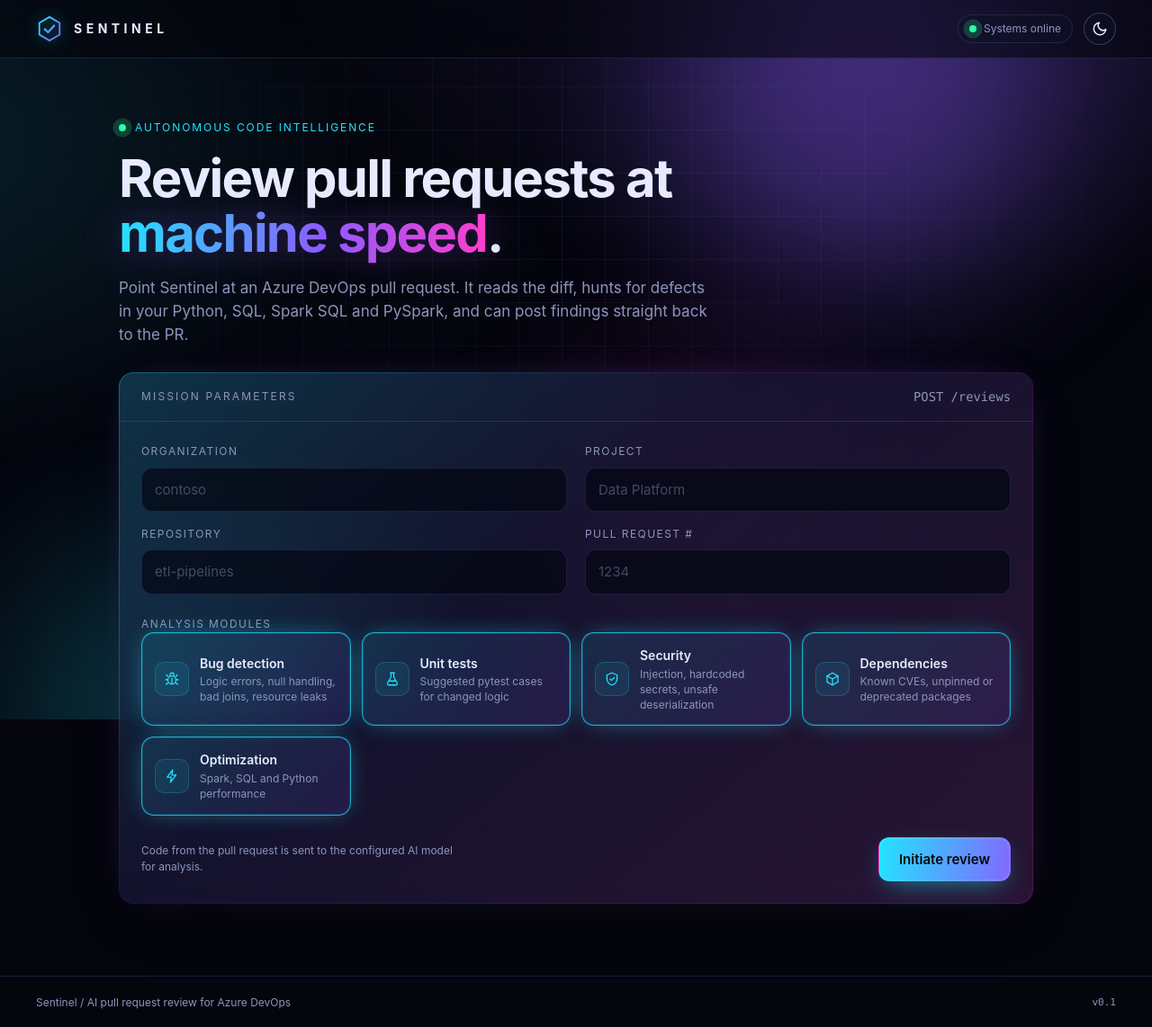
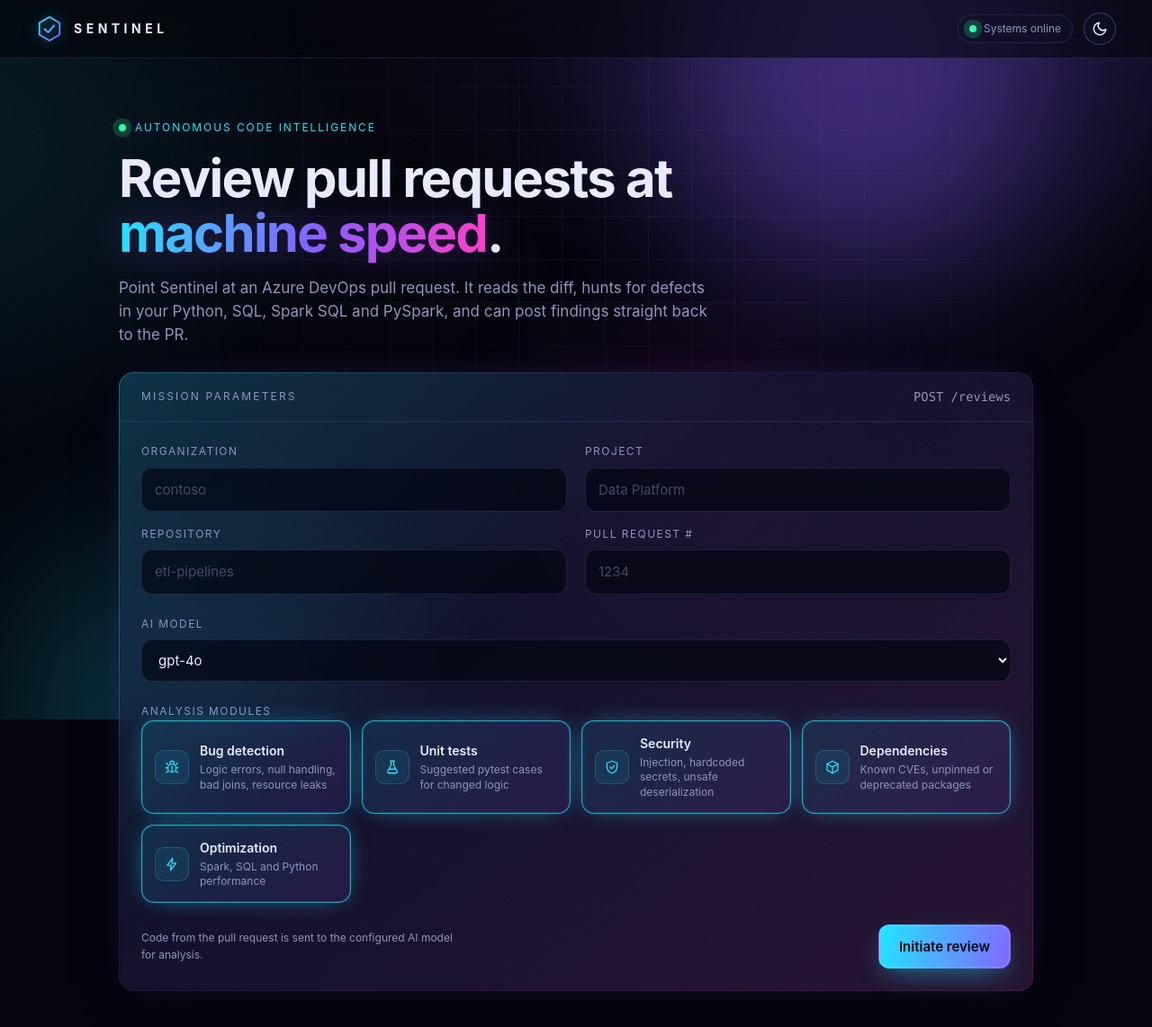
Before and after one commit to gouravbose27/sentinel, a FastAPI app: page / in a window 1280 px wide. Shown: the top 1142 px of the page at 90% size. Run offline with FastAPI, Linux system fonts and the light colour scheme; some libraries are stand-ins or nearby versions.

Commit message:
feat: Add model selection for AI reviews and update settings for available models

```diff
--- a/app/config.py
+++ b/app/config.py
@@ -12,6 +12,8 @@ class Settings(BaseSettings):
     openai_api_key: SecretStr = SecretStr("")
     openai_model: str = "gpt-4o"
     openai_base_url: str | None = None
+    # Comma-separated models users may pick in the UI; the default model is always included.
+    openai_models: str = "gpt-4o,gpt-4o-mini,gpt-4.1,gpt-4.1-mini"
     openai_temperature: float | None = 0.1
 
     ado_org: str = ""
@@ -39,6 +41,11 @@ class Settings(BaseSettings):
     block_on_severity: Severity = Severity.HIGH
 
     @property
+    def available_models(self) -> list[str]:
+        extra = (m.strip() for m in self.openai_models.split(","))
+        return list(dict.fromkeys([self.openai_model, *(m for m in extra if m)]))
+
+    @property
     def auto_categories(self) -> list[Category]:
         valid = {c.value for c in Category}
         parts = (p.strip() for p in self.auto_review_categories.split(","))
--- a/app/llm/openai_provider.py
+++ b/app/llm/openai_provider.py
@@ -12,8 +12,8 @@ log = logging.getLogger(__name__)
 class OpenAIProvider:
     """Swap `AsyncOpenAI` for `AsyncAzureOpenAI` here when moving to Azure OpenAI."""
 
-    def __init__(self, settings: Settings) -> None:
-        self._model = settings.openai_model
+    def __init__(self, settings: Settings, model: str | None = None) -> None:
+        self._model = model or settings.openai_model
         self._temperature = settings.openai_temperature
         self._client = AsyncOpenAI(
             api_key=settings.openai_api_key.get_secret_value(),
--- a/app/models/schemas.py
+++ b/app/models/schemas.py
@@ -111,6 +111,7 @@ class ReviewRequest(BaseModel):
     repo: str
     pr_id: int = Field(gt=0)
     categories: list[Category] = Field(min_length=1)
+    model: str | None = None
 
     @field_validator("org", "project", "repo", mode="before")
     @classmethod
--- a/app/review/runner.py
+++ b/app/review/runner.py
@@ -51,7 +51,7 @@ async def execute_job(
         async with AdoClient(job.request.org, settings.ado_pat.get_secret_value()) as ado:
             if auto and settings.status_check_enabled:
                 await _set_status(ado, job, "pending", "AI review in progress")
-            await run_review(job, ado=ado, llm=llm or OpenAIProvider(settings), settings=settings)
+            await run_review(job, ado=ado, llm=llm or OpenAIProvider(settings, job.request.model), settings=settings)
             if auto:
                 await _finish_auto(ado, job, settings)
     except Exception:
--- a/app/web/routes.py
+++ b/app/web/routes.py
@@ -24,7 +24,7 @@ def _render_form(request: Request, *, values: dict[str, str], selected: list[str
     return templates.TemplateResponse(
         request,
         "index.html",
-        {"categories": catalog(), "values": values, "selected": selected, "errors": errors},
+        {"categories": catalog(), "models": request.app.state.settings.available_models, "values": values, "selected": selected, "errors": errors},
         status_code=status_code,
     )
 
@@ -48,7 +48,7 @@ def _panel_context(job: ReviewJob) -> dict:
 async def index(request: Request) -> Response:
     settings: Settings = request.app.state.settings
     selected = [c.category.value for c in catalog() if c.available]
-    return _render_form(request, values={"org": settings.ado_org}, selected=selected, errors={})
+    return _render_form(request, values={"org": settings.ado_org, "model": settings.openai_model}, selected=selected, errors={})
 
 
 @router.post("/reviews")
@@ -59,14 +59,18 @@ async def create_review(
     repo: str = Form(""),
     pr_id: str = Form(""),
     categories: list[str] = Form(default=[]),
+    model: str = Form(""),
 ) -> Response:
     settings: Settings = request.app.state.settings
-    values = {"org": org, "project": project, "repo": repo, "pr_id": pr_id}
+    model = model or settings.openai_model
+    values = {"org": org, "project": project, "repo": repo, "pr_id": pr_id, "model": model}
     available = {c.value for c in REVIEWERS}
     chosen = [c for c in categories if c in available]
 
     errors: dict[str, str] = {}
-    if not settings.openai_api_key.get_secret_value():
+    if model not in settings.available_models:
+        errors["model"] = "Select a listed model."
+    elif not settings.openai_api_key.get_secret_value():
         errors["form"] = "OPENAI_API_KEY is not configured on the server."
     elif not settings.ado_pat.get_secret_value():
         errors["form"] = "ADO_PAT is not configured on the server."
@@ -76,7 +80,8 @@ async def create_review(
     review_request = None
     try:
         review_request = ReviewRequest(
-            org=org or settings.ado_org, project=project, repo=repo, pr_id=pr_id, categories=chosen
+            org=org or settings.ado_org, project=project, repo=repo, pr_id=pr_id, categories=chosen,
+            model=model,
         )
     except ValidationError as exc:
         for err in exc.errors():
--- a/app/web/templates/index.html
+++ b/app/web/templates/index.html
@@ -40,6 +40,14 @@
       </label>
     </div>
 
+    <label class="field">
+      <span class="label">AI model</span>
+      <select class="input{{ ' invalid' if errors.model }}" name="model">
+        {% for m in models %}<option value="{{ m }}"{% if m == values.model %} selected{% endif %}>{{ m }}</option>{% endfor %}
+      </select>
+      {% if errors.model %}<span class="hint err">{{ errors.model }}</span>{% endif %}
+    </label>
+
     <fieldset class="modules">
       <legend class="label">Analysis modules</legend>
       <div class="module-grid">
```
Also changed, not shown: tests/test_model_selection.py (added, +43 -0 lines).
